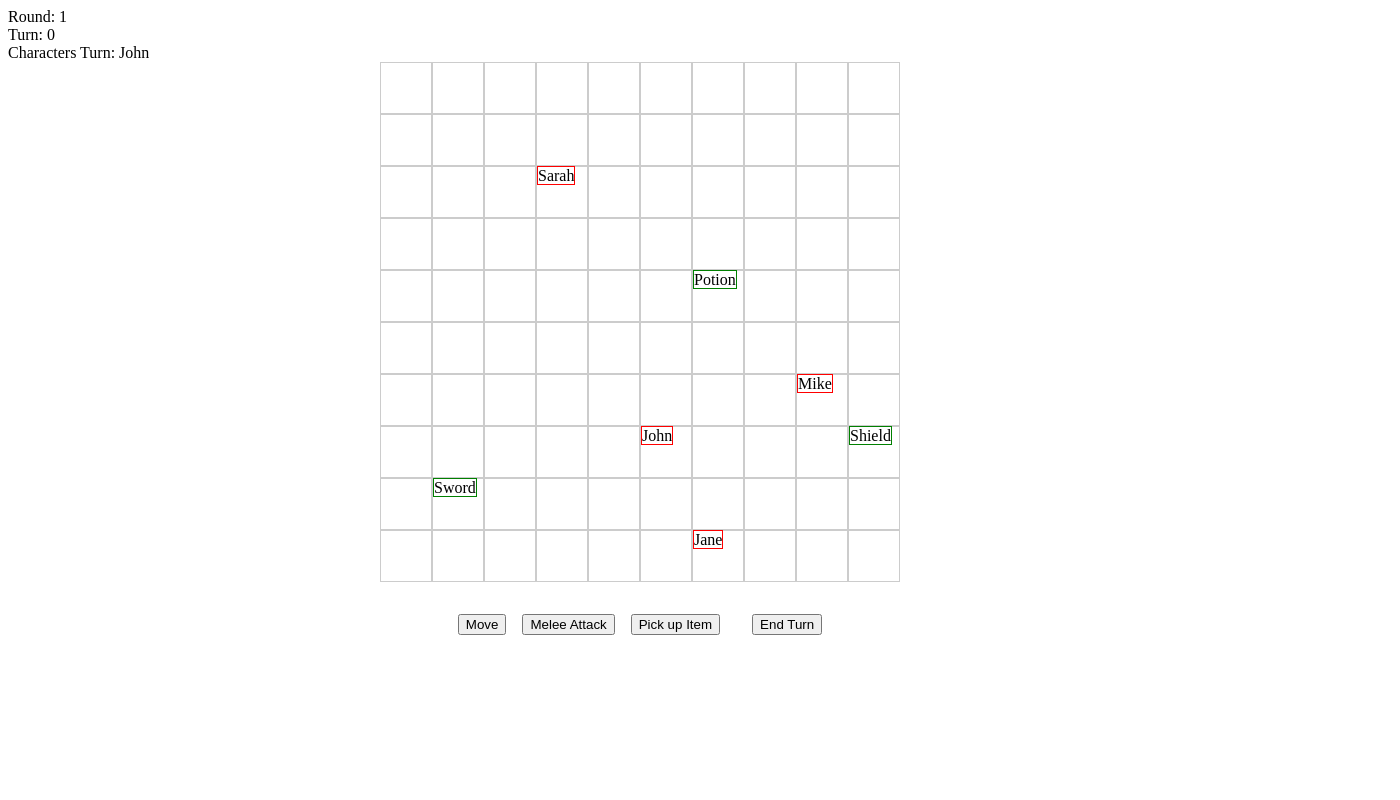
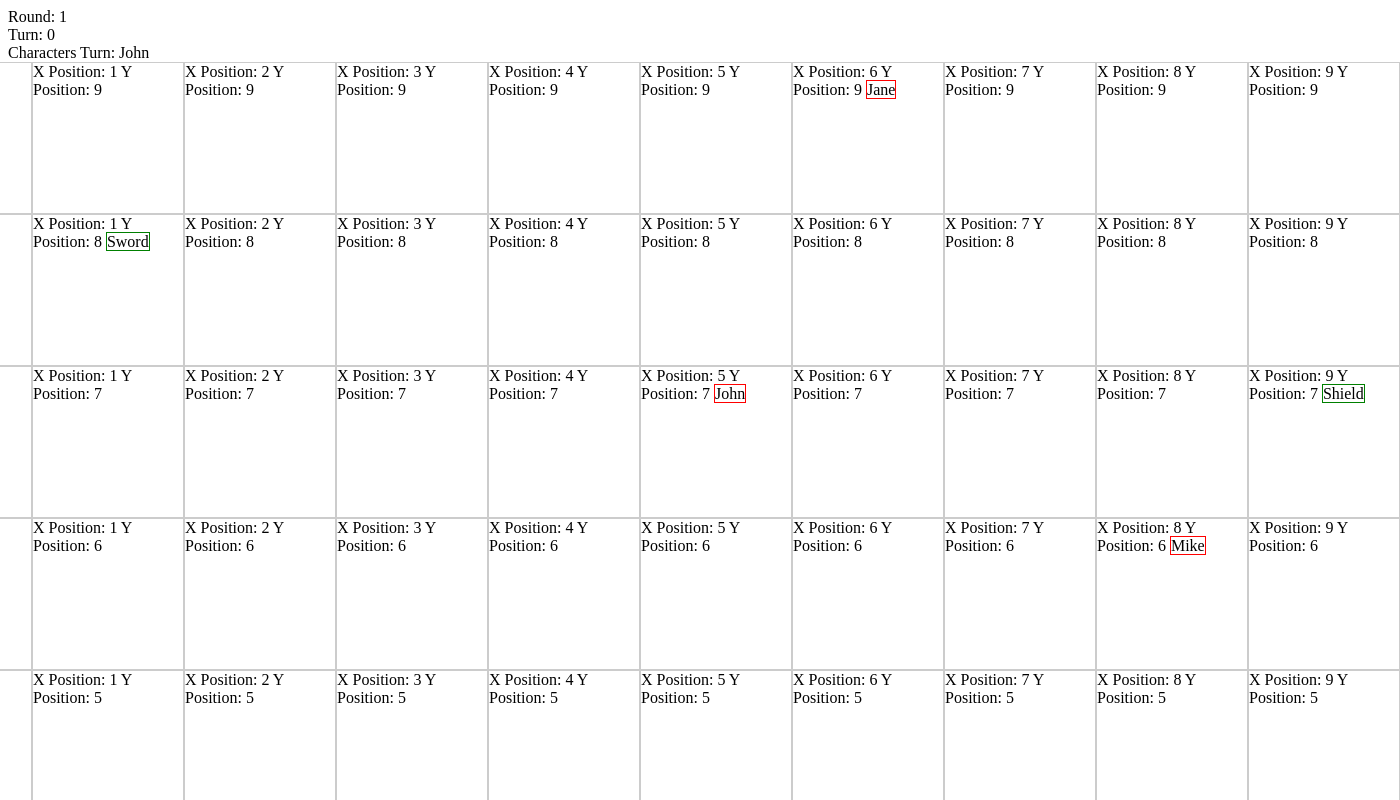
Before and after one commit to NathanArvan/2d-game, an Angular app: page / in a window 1280 px wide. Shown: the top 800 px of the page, 1400 px wide, since content can reach past the window. Built offline with nearby package versions, Linux system fonts and the light colour scheme.

Commit message:
fix moving to correct position bug

```diff
--- a/src/app/components/map/map.component.css
+++ b/src/app/components/map/map.component.css
@@ -1,15 +1,14 @@
 .map {
   display: flex;
-  flex-direction: column;
-
 }
 
 .row {
   display: flex;
+  flex-direction: column-reverse;
 }
 
 .cell {
-  width: 50px;
-  height: 50px;
+  width: 150px;
+  height: 150px;
   border: 1px solid #ccc;
 }
--- a/src/app/components/map/map.component.html
+++ b/src/app/components/map/map.component.html
@@ -3,6 +3,9 @@
         <div class="row">
             @for (cell of row; track cell; let j = $index) {
                 <div class="cell" (click)="onBattleCellClicked(i,j)">
+                    X Position: {{ i }}
+                    Y Position: {{ j }}
+
                     <app-token [token]="getCellContent(i, j)"></app-token>
                 </div>
             }
--- a/src/app/components/map/map.component.ts
+++ b/src/app/components/map/map.component.ts
@@ -51,7 +51,7 @@ export class MapComponent implements OnInit{
   }
 
   getCellContent(x: number, y: number): Token | null {
-    return this.grid()[y][x];
+    return this.grid()[x][y];
   }
 
   onBattleCellClicked(x: number, y: number) {
```
